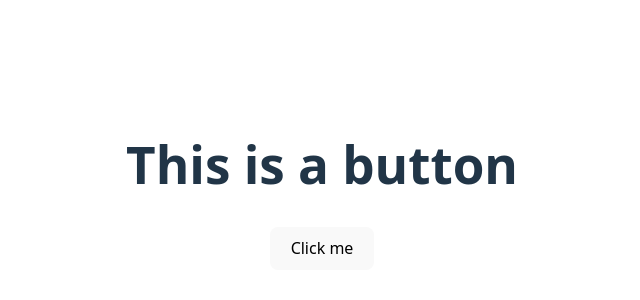
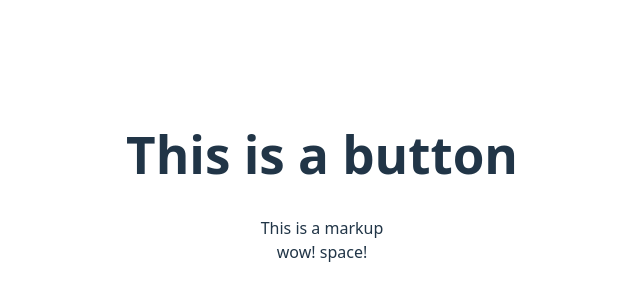
Before and after one commit to HalfTrapped/appdev1, a React (Vite) app in the folder react-quickstart/: page / in a window 1280 px wide. Shown: the part 214-514 px from the top of the page, without its empty margins (318-958 px from the left). Built offline with nearby package versions, Linux system fonts and the light colour scheme.

Commit message:
Done writing markup JSX

```diff
--- a/react-quickstart/src/App.jsx
+++ b/react-quickstart/src/App.jsx
@@ -3,19 +3,14 @@ import reactLogo from './assets/react.svg'
 import viteLogo from '/vite.svg'
 import './App.css'
 
-function ItoButton() {
- return (
-  <button> Click me</button>
- )
-}
+function App(){
+   return (
+    <>
+      <h1>This is a button</h1>
+      <p>This is a markup<br /> wow! space!</p>
+    </>
+    )
 
-function App(){
-  return (
-    <div className="App">
-      <h1>This is a button</h1>
-      <ItoButton />
-    </div>
-  )
 }
 
 export default App
```
